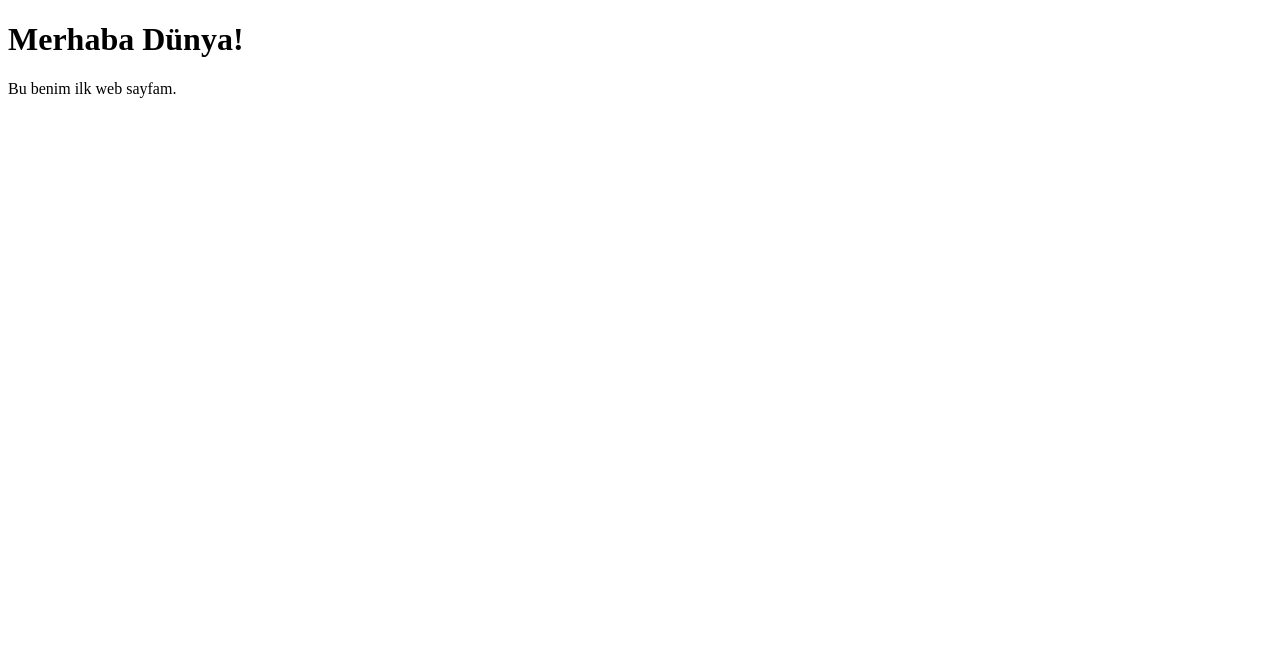
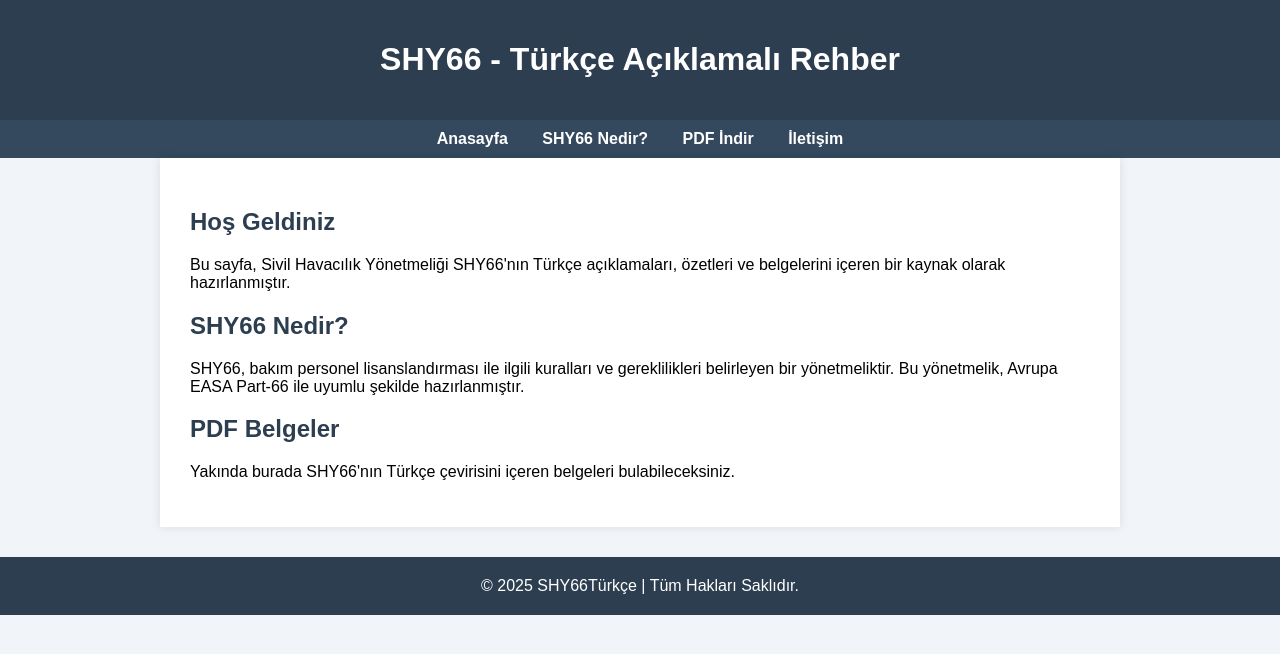
Before and after one commit to Berqaydin/berqaydin.github.io, a plain HTML site: page index.html in a window 1280 px wide. Drawn offline with Linux system fonts and the light colour scheme.

Commit message:
Add files via upload

```diff
--- a/index.html
+++ b/index.html
@@ -3,10 +3,78 @@
 <html lang="tr">
 <head>
     <meta charset="UTF-8">
-    <title>Benim Web Sayfam</title>
+    <title>SHY66 Türkçe Açıklama</title>
+    <style>
+        body {
+            font-family: Arial, sans-serif;
+            background-color: #f1f4f9;
+            margin: 0;
+            padding: 0;
+        }
+        header {
+            background-color: #2c3e50;
+            color: white;
+            padding: 20px 0;
+            text-align: center;
+        }
+        nav {
+            background-color: #34495e;
+            padding: 10px;
+            text-align: center;
+        }
+        nav a {
+            color: white;
+            text-decoration: none;
+            margin: 0 15px;
+            font-weight: bold;
+        }
+        nav a:hover {
+            text-decoration: underline;
+        }
+        main {
+            padding: 30px;
+            max-width: 900px;
+            margin: auto;
+            background-color: white;
+            box-shadow: 0 0 10px rgba(0,0,0,0.1);
+        }
+        h2 {
+            color: #2c3e50;
+        }
+        footer {
+            text-align: center;
+            padding: 20px;
+            background-color: #2c3e50;
+            color: white;
+            margin-top: 30px;
+        }
+    </style>
 </head>
 <body>
-    <h1>Merhaba Dünya!</h1>
-    <p>Bu benim ilk web sayfam.</p>
+    <header>
+        <h1>SHY66 - Türkçe Açıklamalı Rehber</h1>
+    </header>
+
+    <nav>
+        <a href="#">Anasayfa</a>
+        <a href="#">SHY66 Nedir?</a>
+        <a href="#">PDF İndir</a>
+        <a href="#">İletişim</a>
+    </nav>
+
+    <main>
+        <h2>Hoş Geldiniz</h2>
+        <p>Bu sayfa, Sivil Havacılık Yönetmeliği SHY66'nın Türkçe açıklamaları, özetleri ve belgelerini içeren bir kaynak olarak hazırlanmıştır.</p>
+
+        <h2>SHY66 Nedir?</h2>
+        <p>SHY66, bakım personel lisanslandırması ile ilgili kuralları ve gereklilikleri belirleyen bir yönetmeliktir. Bu yönetmelik, Avrupa EASA Part-66 ile uyumlu şekilde hazırlanmıştır.</p>
+
+        <h2>PDF Belgeler</h2>
+        <p>Yakında burada SHY66'nın Türkçe çevirisini içeren belgeleri bulabileceksiniz.</p>
+    </main>
+
+    <footer>
+        © 2025 SHY66Türkçe | Tüm Hakları Saklıdır.
+    </footer>
 </body>
 </html>
```
